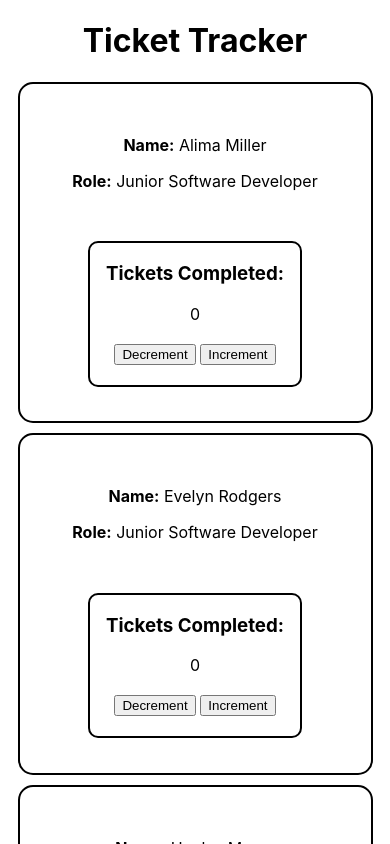
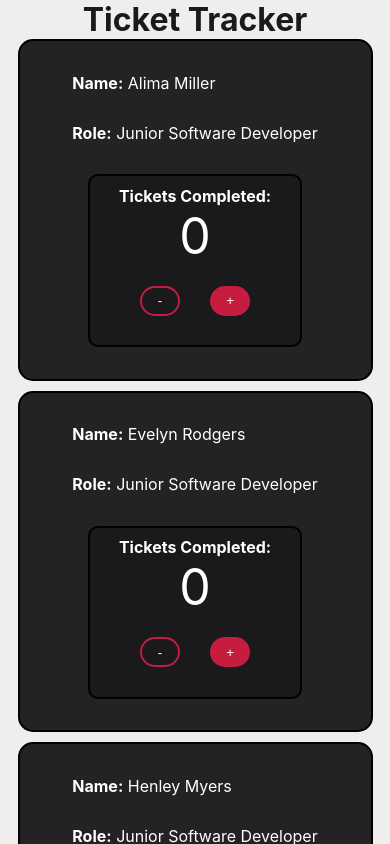
Before and after one commit to Andy-Reynolds/ticket-tracker, a React (Create React App) app: page / in a window 390 px wide. Shown: the top 844 px of the page. Built offline with nearby package versions, Linux system fonts and the light colour scheme.

Commit message:
Added variables sass file and impoved styling and responsiveness

```diff
--- a/src/App.jsx
+++ b/src/App.jsx
@@ -8,7 +8,7 @@ import team from './data/team';
 function App() {
   return (
     <div className="App">
-      <h1>Ticket Tracker</h1>
+      <h1 className="header">Ticket Tracker</h1>
       <div className="all-tiles">
         <EmployeeInfo teamArr={team} />
       </div>
--- a/src/App.scss
+++ b/src/App.scss
@@ -1,5 +1,17 @@
+@use "./assets/sass/variables" as *;
+
+* {
+  padding: 0;
+  margin: 0;
+}
+
 .App {
   text-align: center;
+  background-color: $color-background;
+}
+
+.header {
+  color: $color-secondary;
 }
 
 .all-tiles {
@@ -7,4 +19,19 @@
   flex-direction: column;
   gap: 10px;
   align-items: center;
+
+  @media screen and (min-width: 768px) {
+    display: grid;
+    grid-template-columns: repeat(2, 1fr);
+  }
+
+  @media screen and (min-width: 1080px) {
+    display: grid;
+    grid-template-columns: repeat(4, 1fr);
+  }
+
+  @media screen and (min-width: 1366px) {
+    display: grid;
+    grid-template-columns: repeat(5, 1fr);
+  }
 }
--- /dev/null
+++ b/src/assets/sass/_variables.scss
@@ -0,0 +1,5 @@
+$color-primary: #242224;
+$color-secondary: #1A191B;
+$color-highlight: #C61C3F;
+$color-background: #EEEEEC;
+$color-white: #FFFFFF;
--- a/src/components/EmployeeInfo/EmployeeInfo.scss
+++ b/src/components/EmployeeInfo/EmployeeInfo.scss
@@ -1,3 +1,5 @@
+@use "../../assets/sass/variables" as *;
+
 .employee-tile {
   border: solid black 2px;
   width: 90%;
@@ -7,6 +9,15 @@
   align-items: center;
   justify-content: space-evenly;
   border-radius: 15px;
+  color: $color-white;
+  background-color: $color-primary;
+
+  &__info {
+    display: flex;
+    flex-direction: column;
+    align-items: flex-start;
+    gap: 30px;
+  }
 
   .prefix {
     font-weight: bold;
--- a/src/components/TicketCounter/TicketCounter.jsx
+++ b/src/components/TicketCounter/TicketCounter.jsx
@@ -16,11 +16,11 @@ const TicketCounter = () => {
 
   return (
     <div className="ticket-counter">
-      <h3 className="ticket-counter__heading">Tickets Completed:</h3>
+      <h4 className="ticket-counter__heading">Tickets Completed:</h4>
       <p className="ticket-counter__number">{counter}</p>
       <div className="ticket-counter__buttons">
-        <button onClick={handleDecrement}>Decrement</button>
-        <button onClick={handleIncrement}>Increment</button>
+        <button className="ticket-counter__buttons--decrement" onClick={handleDecrement}>-</button>
+        <button className="ticket-counter__buttons--increment" onClick={handleIncrement}>+</button>
       </div>
     </div>
   );
--- a/src/components/TicketCounter/TicketCounter.scss
+++ b/src/components/TicketCounter/TicketCounter.scss
@@ -1,12 +1,42 @@
+@use "../../assets/sass/variables" as *;
+
 .ticket-counter {
   border: solid black 2px;
   width: 60%;
+  height: 50%;
   border-radius: 10px;
+  background-color: $color-secondary;
+  display: flex;
+  flex-direction: column;
+  justify-content: center;
+
+  &__number {
+    font-size: 50px;
+  }
 
   &__buttons {
     display: flex;
     justify-content: space-evenly;
     margin: 20px;
+
+    &--decrement {
+      background-color: transparent;
+      border: 2px solid $color-highlight;
+      min-width: 40px;
+      min-height: 30px;
+      border-radius: 20px;
+      color: $color-white;
+    }
+
+    &--increment {
+      background-color: $color-highlight;
+      min-width: 40px;
+      min-height: 30px;
+      border-radius: 20px;
+      border: none;
+      color: $color-white;
+    }
+
   }
 
 }
```
